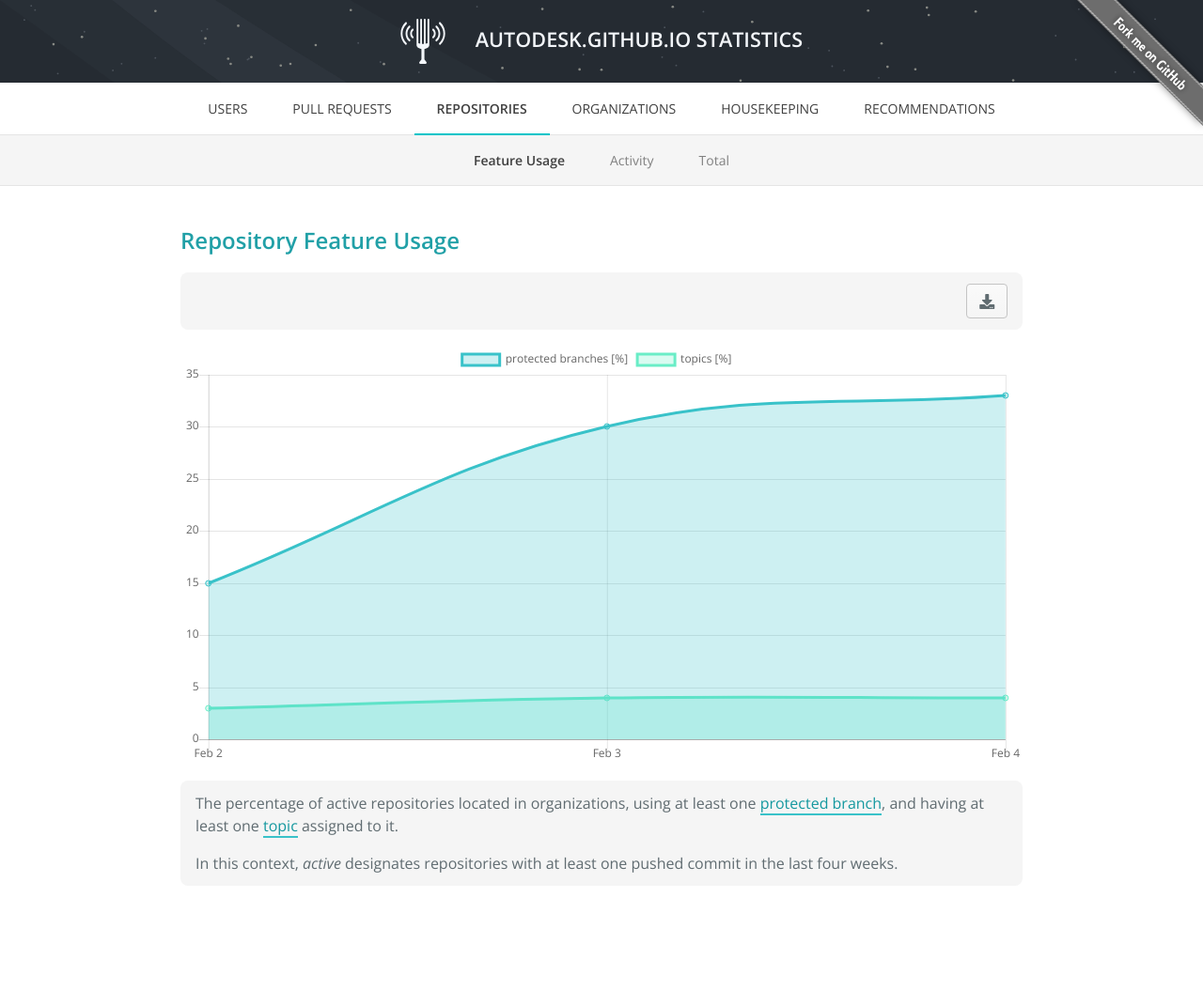
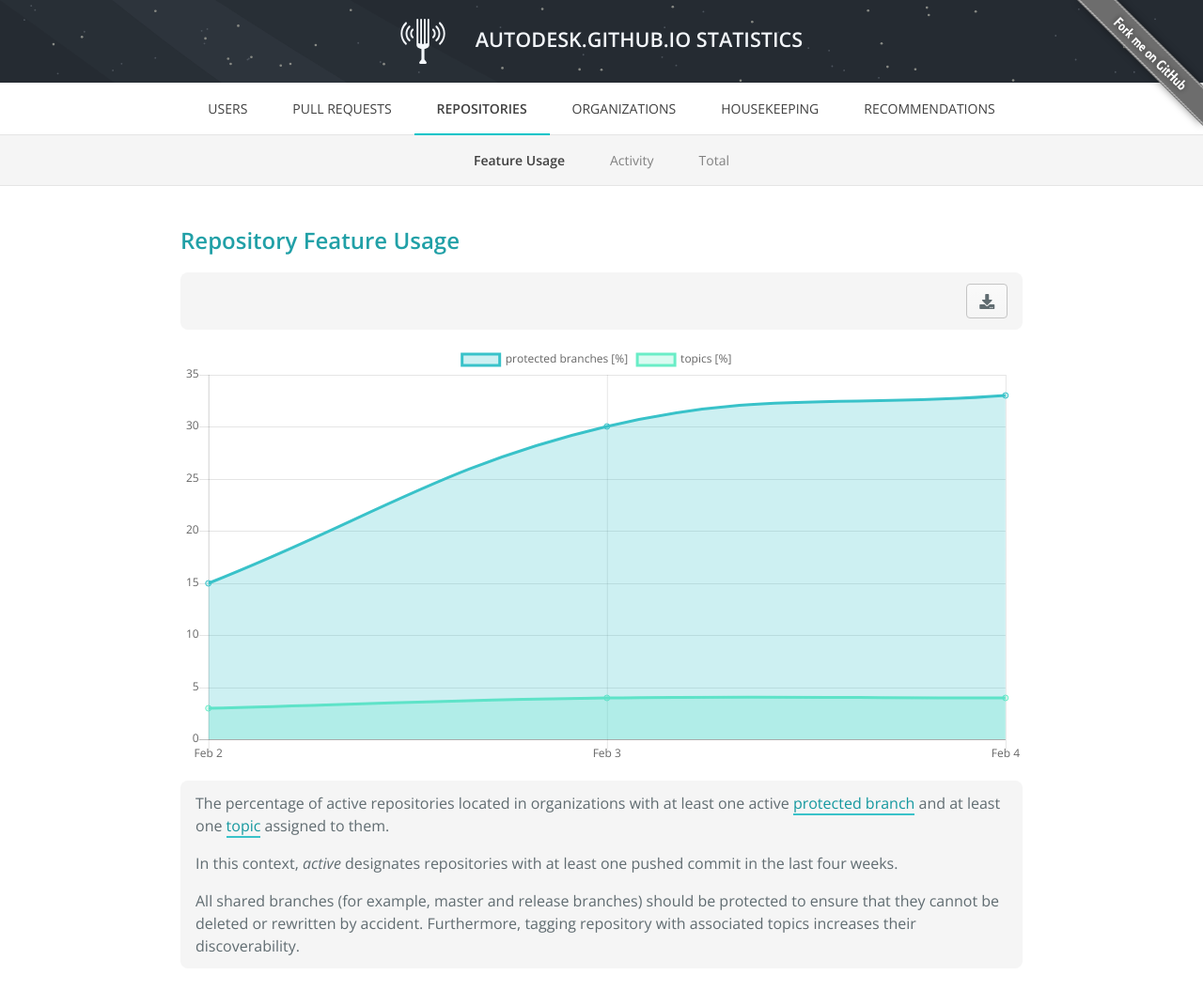
Before and after one commit to Autodesk/hubble, a Jekyll site: the page built from docs/repos-feature-usage.html, in a window 1280 px wide. Shown: the whole page at 94% size. Built offline with Jekyll 4.4.1, drawn with Linux system fonts in a browser that asks for light colours; nearby versions of some CDN libraries; before the commit the page ends 983 px from its top, so only the background shows below that.

Commit message:
repo-feature-usage: improve chart description (#114)

```diff
--- a/docs/repos-feature-usage.html
+++ b/docs/repos-feature-usage.html
@@ -12,10 +12,14 @@ permalink: /repos-feature-usage
 		></canvas>
 	<div class="info-box">
 		<p>
-			The percentage of active repositories located in organizations, using at least one <a href="https://help.github.com/articles/about-protected-branches/">protected branch</a>, and having at least one <a href="https://help.github.com/articles/about-topics/">topic</a> assigned to it.
+			The percentage of active repositories located in organizations with at least one active <a href="https://help.github.com/articles/about-protected-branches/">protected branch</a> and at least one <a href="https://help.github.com/articles/about-topics/">topic</a> assigned to them.
 		</p>
 		<p>
 			In this context, <em>active</em> designates repositories with at least one pushed commit in the last four weeks.
 		</p>
+		<p>
+			All shared branches (for example, master and release branches) should be protected to ensure that they cannot be deleted or rewritten by accident.
+			Furthermore, tagging repository with associated topics increases their discoverability.
+		</p>
 	</div>
 </div>
```
